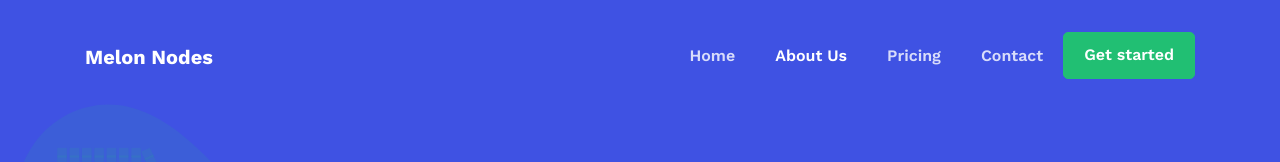
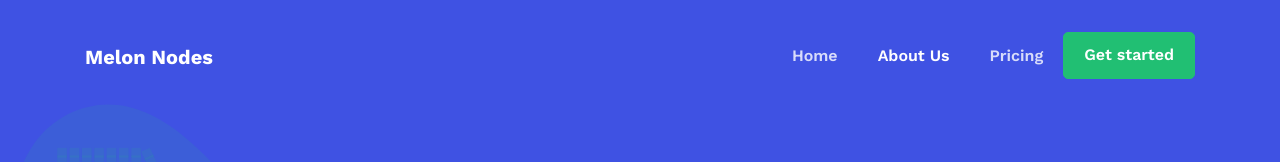
Before and after one commit to melonnodes/melonnodes.github.io, a plain HTML site: page index.html in a window 1280 px wide. Shown: the top 162 px of the page. Drawn offline with nearby package versions, Linux system fonts and the light colour scheme; some packages are replaced by stand-ins of ours; no server answers; files whose address does not match are found by name.

Commit message:
Update index.html

```diff
--- a/index.html
+++ b/index.html
@@ -32,7 +32,6 @@
 			<li class="nav-item"><a href="index.html" class="nav-link">Home</a></li>
 			<li class="nav-item active"><a href="about.html" class="nav-link">About Us</a></li>
 			<li class="nav-item"><a href="pricing.html" class="nav-link">Pricing</a></li>
-			<li class="nav-item"><a href="contact.html" class="nav-link">Contact</a></li>
 			<li class="nav-item cta"><a href="https://client.melonnodes.com" class="nav-link"><span>Get started</span></a></li>
 		  </ul>
 		</div>
@@ -519,7 +518,6 @@
               <ul class="list-unstyled">
                 <li><a href="about.html" class="py-2 d-block">About</a></li>
                 <li><a href="pricing.html" class="py-2 d-block">Pricing</a></li>
-                <li><a href="contact.html" class="py-2 d-block">Contact</a></li>
               </ul>
             </div>
           </div>
```
